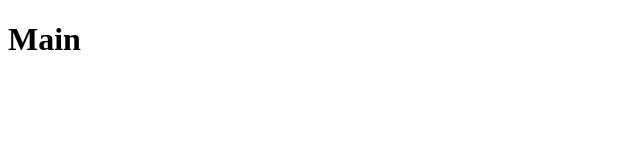
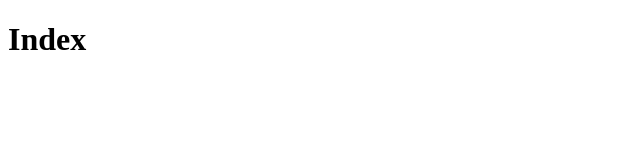
Before and after one commit to guevara1981/PruebasCiclo3, a plain HTML site: page index.html in a window 1280 px wide. Shown: the full height of the page, 0-640 px from the left. Drawn offline with Linux system fonts and the light colour scheme.

Commit message:
Cambio en Etiqueta h1

```diff
--- a/index.html
+++ b/index.html
@@ -7,6 +7,6 @@
     <title>principa</title>
 </head>
 <body>
-    <h1>Main <Menu></Menu></h1>
+    <h1>Index<Menu></Menu></h1>
 </body>
 </html>
```
